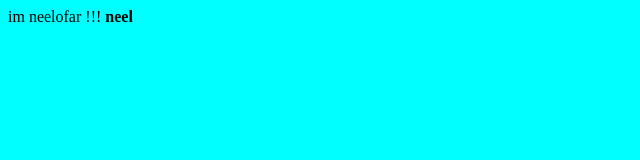
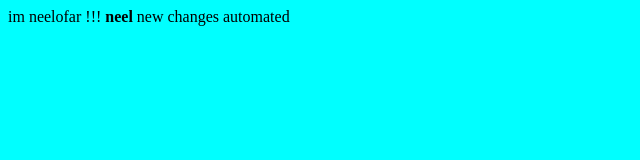
Before and after one commit to NEELOFARKHAN22/jenkinsproject, a plain HTML site: page index.html in a window 1280 px wide. Shown: the whole page, without its empty margins (0-640 px from the left). Drawn offline with Linux system fonts and the light colour scheme.

Commit message:
new done

```diff
--- a/index.html
+++ b/index.html
@@ -1,2 +1,4 @@
 <body bgcolor='aqua'>
 im neelofar !!! <b>neel</b>
+new changes automated
+</body>
```
